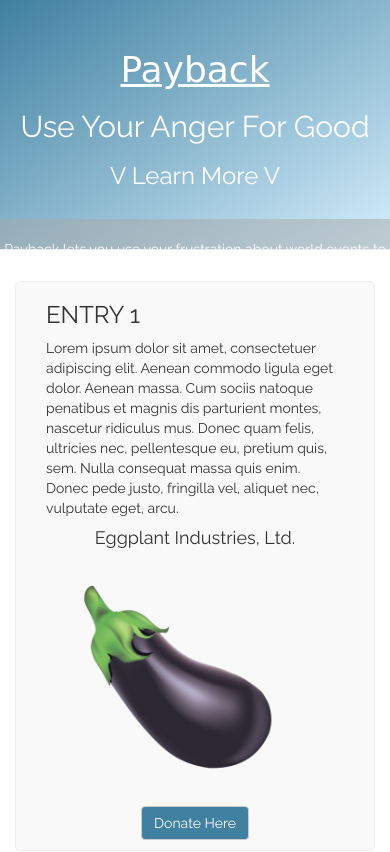
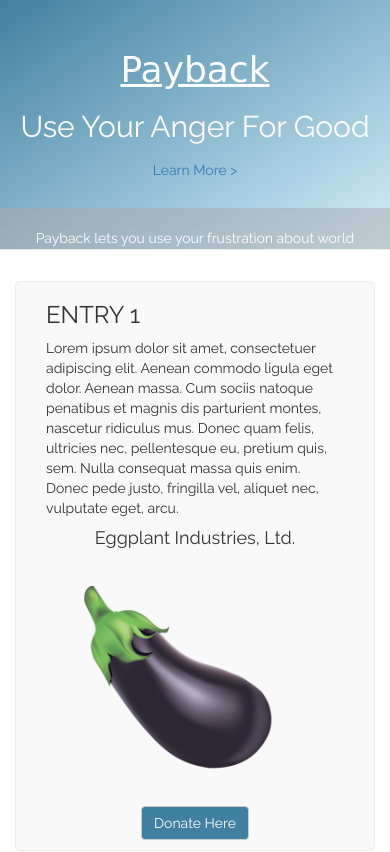
Before and after one commit to jacksonjw12/Payback, a plain HTML site: page statics/index.html in a window 390 px wide. Shown: the top 852 px of the page. Drawn offline with nearby package versions, Linux system fonts and the light colour scheme; no server answers; a web font is replaced by a local one.

Commit message:
Updated html

```diff
--- a/statics/css/style.css
+++ b/statics/css/style.css
@@ -16,8 +16,6 @@
   	transition: all .7s cubic-bezier(0.42,0,0.58,1);
   	overflow-y:hidden;
   	animation: fadeInLeft 1s;
-
-
 	/*250 px is default height*/
 }
 
@@ -47,6 +45,10 @@
 .headerMinimized {
 	height:150px;
 	margin-top:-30px;
+}
+
+.btn-link {
+	margin-bottom: 20px;
 }
 
 .gradient {
@@ -88,14 +90,6 @@
 	animation-delay: 0.1s
 }
 
-/*.source {
-	background-color: blue;
-}
-
-.donation {
-	background-color: red;
-}*/
-
 .donation img {
 	width: 100%;
 }
--- a/statics/index.html
+++ b/statics/index.html
@@ -11,6 +11,7 @@
 	<link rel="stylesheet" href="https://cdnjs.cloudflare.com/ajax/libs/animate.css/3.5.2/animate.min.css">
 	<script src="https://ajax.googleapis.com/ajax/libs/jquery/3.1.1/jquery.min.js"></script>
 	<script type="text/javascript" src="https://maxcdn.bootstrapcdn.com/bootstrap/3.3.7/js/bootstrap.min.js"></script>
+
 	<script src="js/index.js"></script>
 	<script src="js/addDiv.js"></script>
 
@@ -22,13 +23,13 @@
 	<div id="header" class="jumbotron gradient text-center headerClosed">
 		<h1><u>Payback</u></h1>
 		<h2>Use Your Anger For Good</h2>
-		<h3 id="headerExpandButton" class="clickable" onclick="javascript:headerExpandChange()">V Learn More V</h3>
+		<button id="headerExpandButton" onclick="headerExpandChange();" type="button" class="btn btn-link">Learn More ></button>
 		</br>
-		<div id="headerExpandedContent" >
+		<div class="col-sm-2"></div>
+		<div id="headerExpandedContent" class="col-sm-8">
 			</br>
 			<p>Payback lets you use your frustration about world events to enact change.</p>
 			<p> We'll direct you to the foundations that are making a difference based on the day's current events and the causes near to your heart.</p>
-			<p> We make the good stuff here bruh, just tell jjwheel dog what you wanna donate to and i gotcha. cash me outside howbowdah</p>
 			</br>
 		</div>
 	</div>
--- a/statics/js/index.js
+++ b/statics/js/index.js
@@ -48,11 +48,12 @@ var headerExpandChange = function(){
 
 	$( "#header" ).toggleClass("headerOpen");
 	$( "#header" ).toggleClass("headerClosed");
-	if($("#headerExpandButton").html() == "V Learn More V"){
-		$("#headerExpandButton").text("> Learn More <")
+
+	if($("#headerExpandButton").html() == "Close"){
+		$("#headerExpandButton").text("Learn More >")
 	}
 	else{
-		$("#headerExpandButton").text("V Learn More V")
+		$("#headerExpandButton").text("Close")
 
 	}
 	$( "#invisible_header" ).toggleClass("headerOpen");
```
